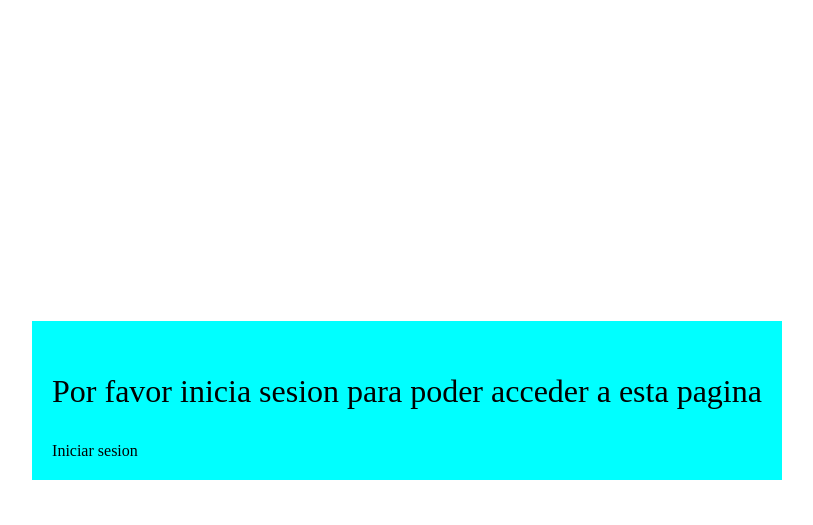
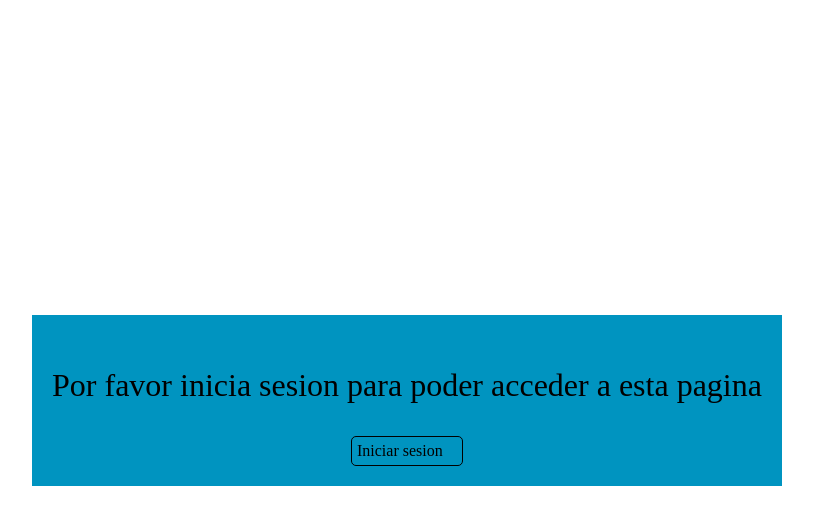
Before and after one commit to cratos9/AppStore, a Django app: page /store/profile/ in a window 1280 px wide. Shown: the top 525 px of the page, without its empty margins (233-1046 px from the left). Run offline with Django 4.2, Linux system fonts and the light colour scheme.

Commit message:
mejoras de diseno

```diff
--- a/static/css/store/false_session.css
+++ b/static/css/store/false_session.css
@@ -13,12 +13,26 @@ p{
 }
 
 a{
-    text-align: center;
+    border: 1px solid black;
+    border-radius: 5px;
     color: black;
     text-decoration: none;
+    padding: 5px;
+    width: 100px;
+    margin: auto;
+    transition: 0.5s;
+}
+
+a:hover{
+    color: white;
+    border-color: white;
 }
 
 section{
-    background-color: aqua;
+    background-color:#0094c0;
     padding: 20px;
+    display: flex;
+    flex-direction: column;
+    justify-content: center;
+    align-content: space-between;
 }
```
